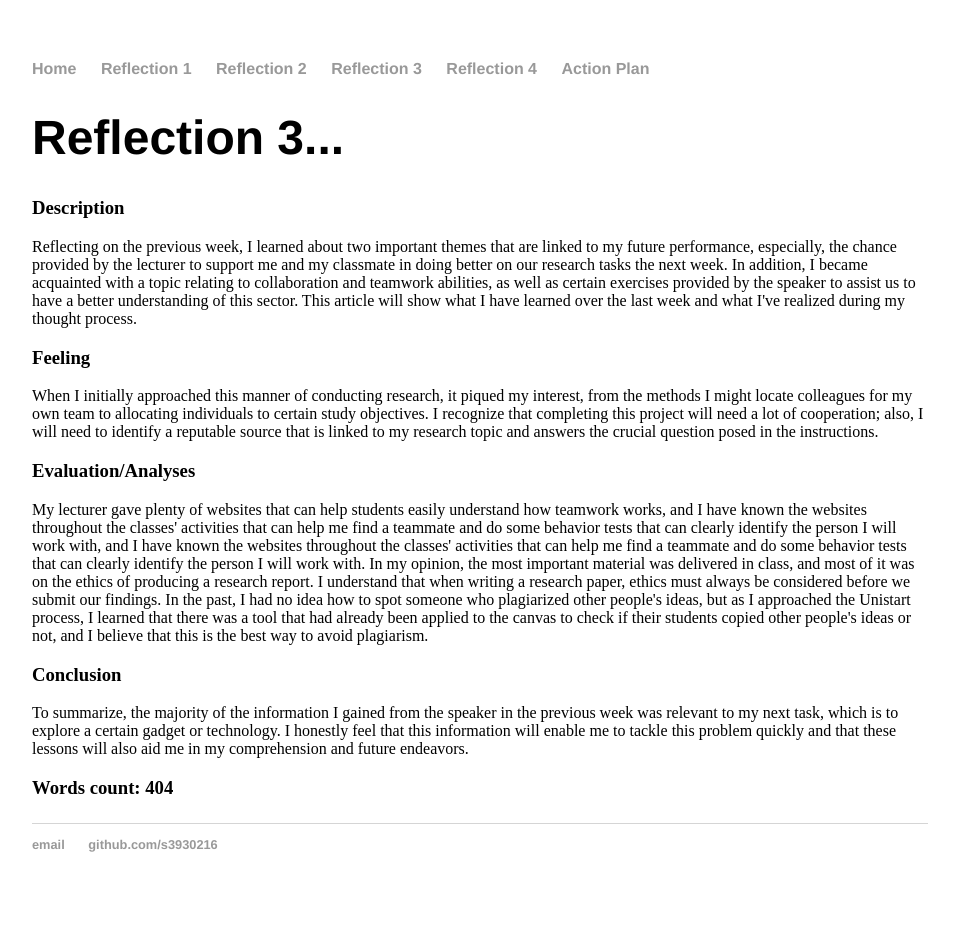
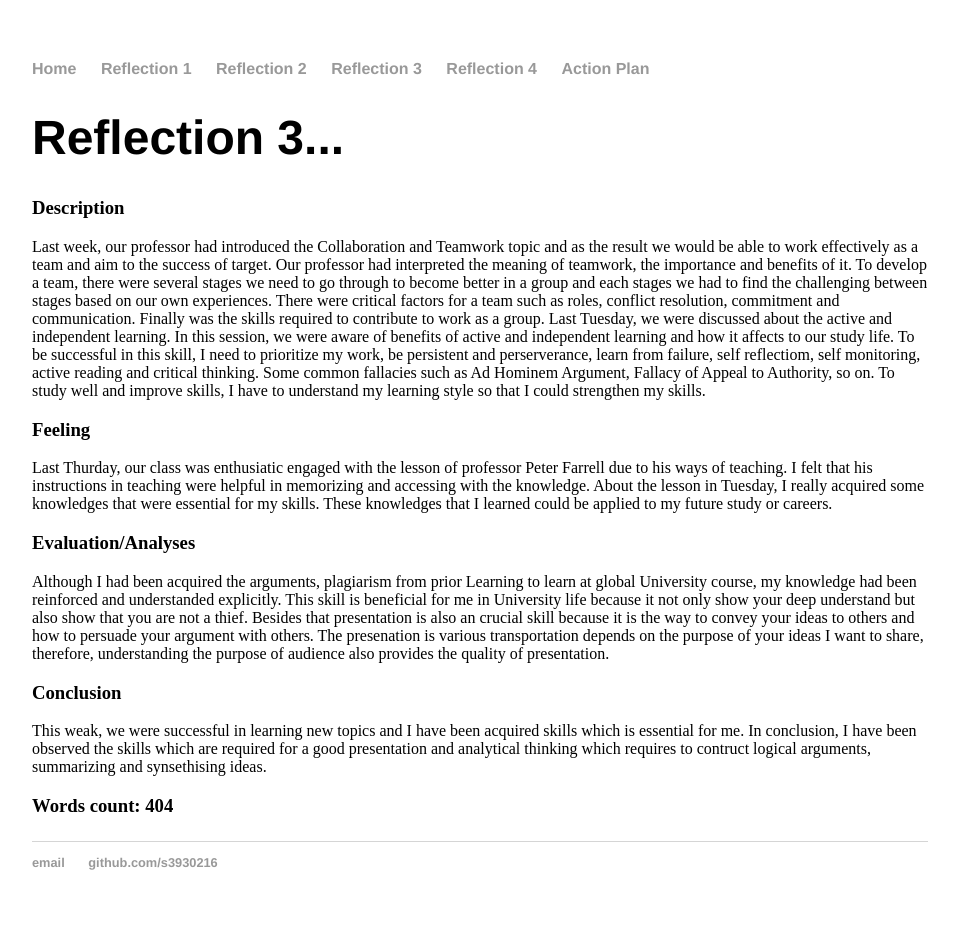
Before and after one commit to kang165/s3930216.github.io, a Jekyll site: the page built from research/index.html, in a window 1280 px wide. Shown: the whole page, without its empty margins (160-1118 px from the left). Built offline with Jekyll 4.4.1, drawn with Linux system fonts in a browser that asks for light colours.

Commit message:
Update index.html

```diff
--- a/research/index.html
+++ b/research/index.html
@@ -6,22 +6,17 @@ title: Reflection 3...
 	<h1>{{ page.title }}</h1>
 	<h3>Description</h3>
 
-	Reflecting on the previous week, I learned about two important themes that are linked to my future performance, especially, the chance provided by the lecturer to support me and my classmate in doing better on our research tasks the next week. In addition, I became acquainted with a topic relating to collaboration and teamwork abilities, as well as certain exercises provided by the speaker to assist us to have a better understanding of this sector. This article will show what I have learned over the last week and what I've realized during my thought process.
-
+Last week, our professor had introduced the Collaboration and Teamwork topic and as the result we would be able to work effectively as a team and aim to the success of target. Our professor had interpreted the meaning of teamwork, the importance and benefits of it. To develop a team, there were several stages we need to go through to become better in a group and each stages we had to find the challenging between stages based on our own experiences. There were critical factors for a team such as roles, conflict resolution, commitment and communication. Finally was the skills required to contribute to work as a group. Last Tuesday, we were discussed about the active and independent learning. In this session, we were aware of benefits of active and independent learning and how it affects to our study life. To be successful in this skill, I need to prioritize my work, be persistent and perserverance, learn from failure, self reflectiom, self monitoring, active reading and critical thinking. Some common fallacies such as Ad Hominem Argument, Fallacy of Appeal to Authority, so on. To study well and improve skills, I have to understand my learning style so that I could strengthen my skills.
 	<h3>Feeling</h3>
 
-	When I initially approached this manner of conducting research, it piqued my interest, from the methods I might locate colleagues for my own team to allocating individuals to certain study objectives. I recognize that completing this project will need a lot of cooperation; also, I will need to identify a reputable source that is linked to my research topic and answers the crucial question posed in the instructions.
-
+Last Thurday, our class was enthusiatic engaged with the lesson of  professor Peter Farrell due to his ways of teaching. I felt that his instructions in teaching were helpful in memorizing and accessing with the knowledge. About the lesson in Tuesday, I really acquired some knowledges that were essential for my skills. These knowledges that I learned could be applied to my future study or careers.
 	<h3>Evaluation/Analyses</h3>
 
-	My lecturer gave plenty of websites that can help students easily understand how teamwork works, and I have known the websites throughout the classes' activities that can help me find a teammate and do some behavior tests that can clearly identify the person I will work with, and I have known the websites throughout the classes' activities that can help me find a teammate and do some behavior tests that can clearly identify the person I will work with.
-
-	In my opinion, the most important material was delivered in class, and most of it was on the ethics of producing a research report. I understand that when writing a research paper, ethics must always be considered before we submit our findings. In the past, I had no idea how to spot someone who plagiarized other people's ideas, but as I approached the Unistart process, I learned that there was a tool that had already been applied to the canvas to check if their students copied other people's ideas or not, and I believe that this is the best way to avoid plagiarism.
+Although I had been acquired the arguments, plagiarism from prior Learning to learn at global University course, my knowledge had been reinforced and understanded explicitly. This skill is beneficial for me in University life because it not only show your deep understand  but also show that you are not a thief. Besides that presentation is also an crucial skill because it is the way to convey your ideas to others and how to persuade your argument with others. The presenation is various transportation depends on the purpose of your ideas I want to share, therefore, understanding the purpose of audience also provides the quality of presentation.
 
 	<h3>Conclusion</h3>
 
-	To summarize, the majority of the information I gained from the speaker in the previous week was relevant to my next task, which is to explore a certain gadget or technology. I honestly feel that this information will enable me to tackle this problem quickly and that these lessons will also aid me in my comprehension and future endeavors.
-
+This weak, we were successful in learning new topics and I have been acquired skills which is essential for me. In conclusion, I have been observed the skills which are required for a good presentation and analytical thinking which requires to contruct  logical arguments, summarizing and synsethising ideas.
 	<space><h3>Words count: 404</h3><space>
 </p>
 </ul>
```
